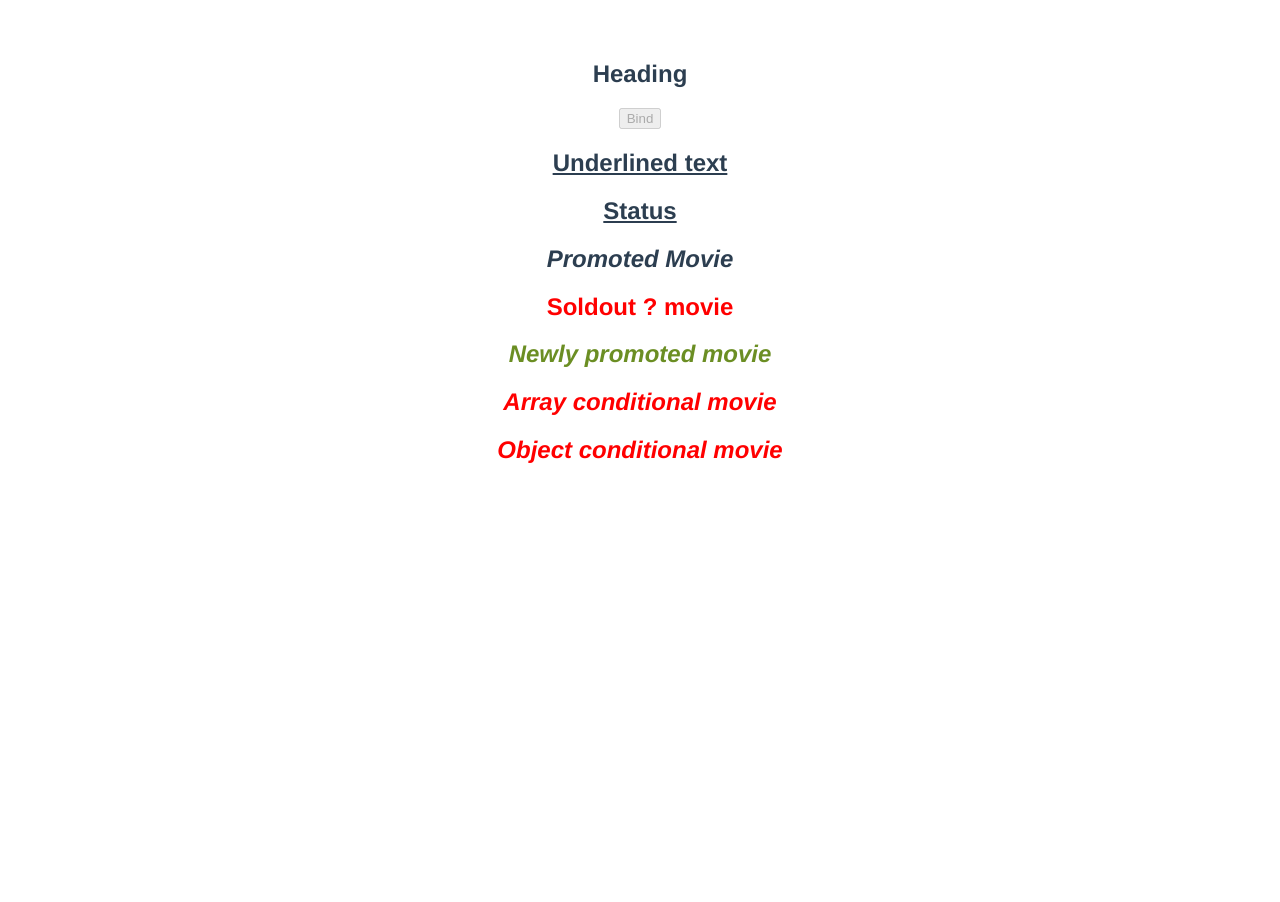
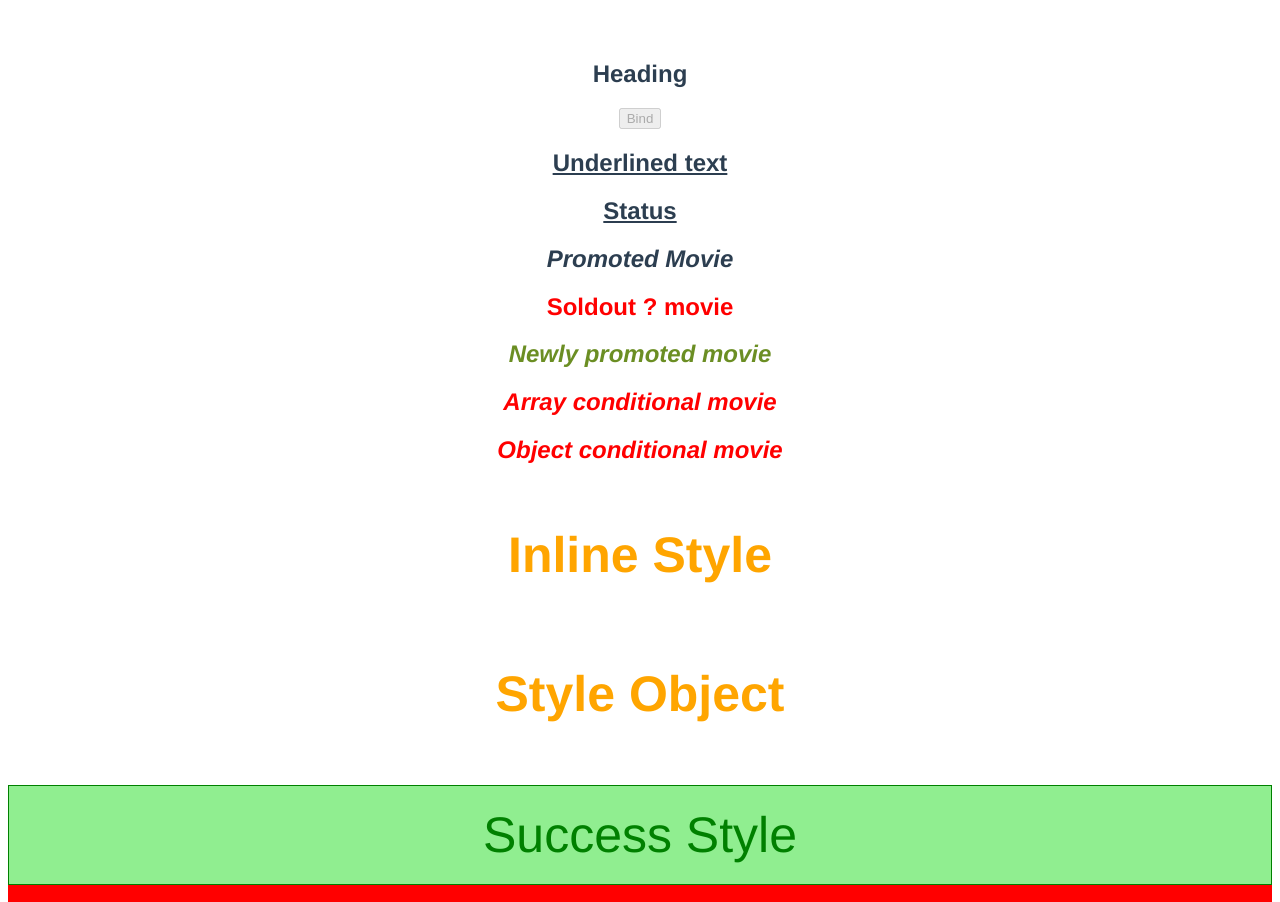
Before and after one commit to tanuuu18/Learning-Vue.js-3, a Vue app in the folder hello-world/: page / in a window 1280 px wide. Shown: the top 902 px of the page. Before the commit the page ends 800 px from the top, so only its background shows below. Built offline with nearby package versions, Linux system fonts and the light colour scheme.

Commit message:
9. Binding Styles

```diff
--- a/hello-world/src/App.vue
+++ b/hello-world/src/App.vue
@@ -17,6 +17,21 @@
     'sold-out':isSoldout
   }">Object conditional movie</h2>
 
+  <!-- Object syntax -->
+ <!-- font-size is not a single word so, append it with ''.
+ instead of this we can use camel-case i.e. fontSize -->
+  <h2 v-bind:style="{
+    color:highlightColor,
+    fontSize:headerSize+'px',
+    padding:'20px'
+  }">Inline Style</h2>
+
+  <h2 v-bind:style="headerStyleObject">Style Object</h2>
+  <!-- Array syntax -->
+  <!-- override the previous style object if same property changes -->
+  <div v-bind:style="[baseStyleObject,successStyleObject]">Success Style</div>
+  <div v-bind:style="[baseStyleObject,dangerStyleObject]">Danger Style</div>
+
 </template>
 
 <script>
@@ -30,7 +45,29 @@ export default {
       isDisabled:true,
       status:"success",
       isPromoted:true,
-      isSoldout:true
+      isSoldout:true,
+      highlightColor:'orange',
+      headerSize:50,
+      headerStyleObject:{
+        color:"orange",
+         fontSize:'50px',
+        padding:'20px'
+      },
+      baseStyleObject:{
+         fontSize:"50px",
+        padding:"10px",
+      },
+      successStyleObject:{
+        color:"green",
+        backgroundColor:"lightgreen",
+        border:"1px solid green",
+        padding:"20px"
+      },
+     dangerStyleObject:{
+      color:"darked",
+      backgroundColor:"red",
+      border:"1px solid darked",
+     },
     }
   }
 }
```
